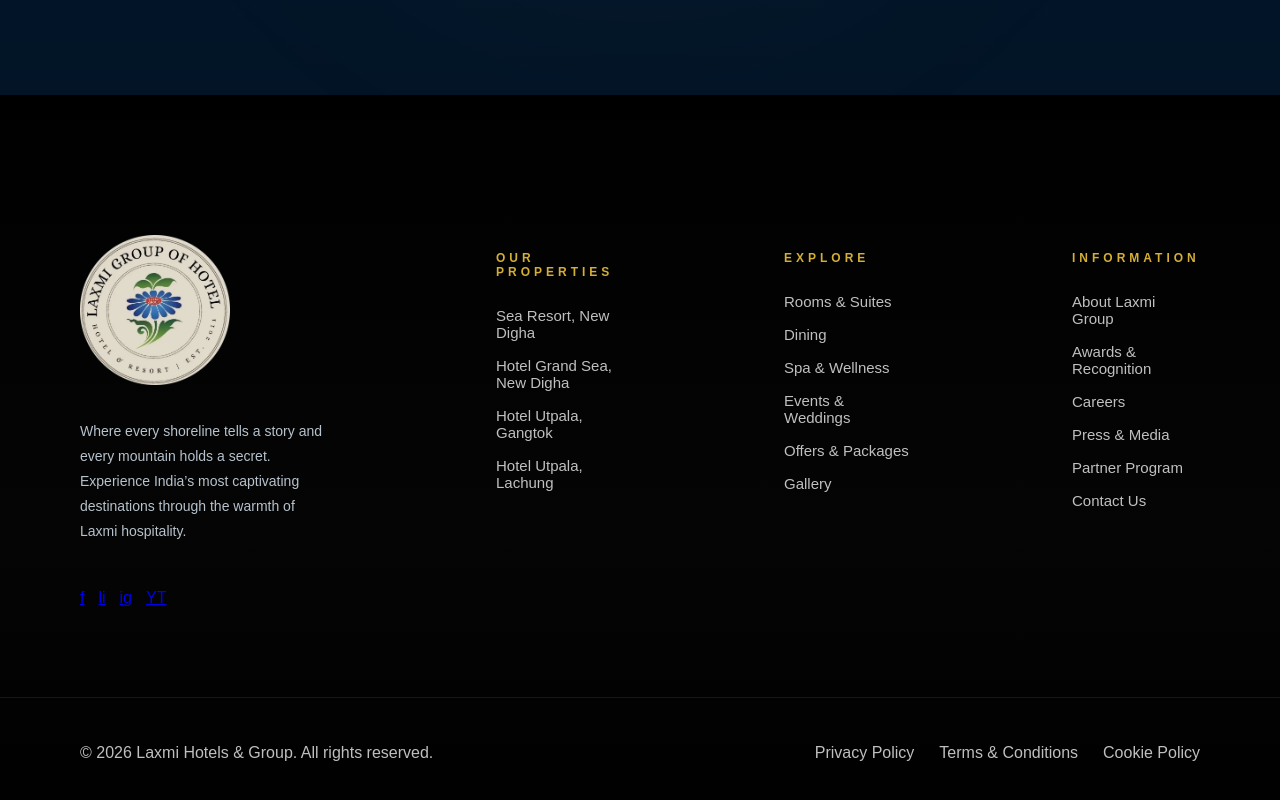
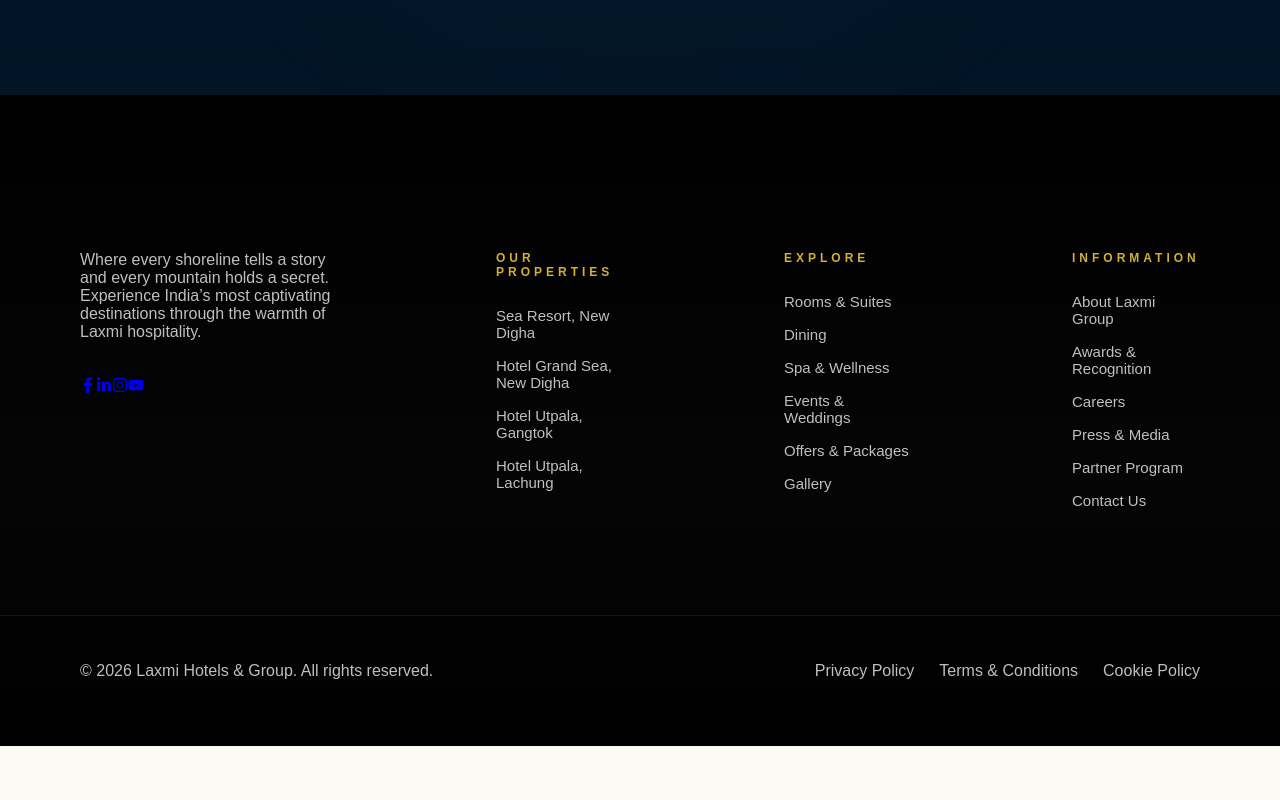
Before and after one commit to adarshhhgupta/laxmi-group-hotel, a React (Vite) app: page /sea-resort in a window 1280 px wide. Shown: the part 9597-10397 px from the top of the page. After the commit the page ends 10343 px from the top, so only its background shows below. Built offline with nearby package versions, Linux system fonts and the light colour scheme.

Commit message:
docs(readme): add system architecture, sequence flow, mind map & updated property details

```diff
--- a/package.json
+++ b/package.json
@@ -13,6 +13,7 @@
     "@emailjs/browser": "^4.4.1",
     "react": "^19.2.4",
     "react-dom": "^19.2.4",
+    "react-icons": "^5.7.0",
     "react-router-dom": "^7.15.1"
   },
   "devDependencies": {
--- a/src/components/Culinary.jsx
+++ b/src/components/Culinary.jsx
@@ -28,17 +28,16 @@ function Culinary() {
           {/* allfoodoptions */}
           <div className="culinary-tags">
 
-            {/* firstrow */}
   <div className="culinary-tags-row">
-              <span className="active">BENGALI</span>
+    <span>BENGALI</span>
     <span>SEAFOOD</span>
     <span>CONTINENTAL</span>
   </div>
 
-            {/* secondrow */}
   <div className="culinary-tags-row bottom">
     <span>PAN-ASIAN</span>
     <span>NORTH INDIAN</span>
+    <span>SOUTH INDIAN</span>
   </div>
 
 </div>
--- a/src/components/Footer.jsx
+++ b/src/components/Footer.jsx
@@ -1,5 +1,12 @@
 import React from "react";
 import logo from "../assets/laxmilogo.webp";
+
+import {
+  FaFacebookF,
+  FaLinkedinIn,
+  FaInstagram,
+  FaYoutube,
+} from "react-icons/fa";
 function Footer() {
   return (
     <footer className="footer">
@@ -7,14 +14,15 @@ function Footer() {
 
         {/* LEFT */}
        <div className="footer-left">
-  <img src={logo} alt="Laxmi Logo" className="footer-logo" />
 
-  <p className="footer-desc">
-    Where every shoreline tells a story and every mountain holds a secret.
-    Experience India’s most captivating destinations through the warmth of Laxmi hospitality.
+  <p className="footer-description">
+    Where every shoreline tells a story and every
+    mountain holds a secret. Experience India’s most
+    captivating destinations through the warmth of
+    Laxmi hospitality.
   </p>
 
-  <div className="social-icons">
+  <div className="social-links">
 
     <a
       href="https://www.facebook.com/share/1D5wDpUGs8/"
@@ -22,37 +30,38 @@ function Footer() {
       rel="noopener noreferrer"
       aria-label="Facebook"
     >
-    f
+      <FaFacebookF />
     </a>
 
     <a
-    href="https://www.linkedin.com/in/tanishq-jaiswal-361024387?utm_source=share_via&utm_content=profile&utm_medium=member_android"
+      href="https://www.linkedin.com/in/tanishq-jaiswal-361024387"
       target="_blank"
       rel="noopener noreferrer"
       aria-label="LinkedIn"
     >
-    li
+      <FaLinkedinIn />
     </a>
 
     <a
-    href="https://www.instagram.com/laxmigroupof_hotels?igsh=cG44czduNXN5Nm9w"
+      href="https://www.instagram.com/laxmigroupof_hotels"
       target="_blank"
       rel="noopener noreferrer"
       aria-label="Instagram"
     >
-    ig
+      <FaInstagram />
     </a>
 
     <a
-    href="https://youtube.com/@laxmigroupofhotels-q9e?si=r00sELctvaG2tYdt"
+      href="https://youtube.com/@laxmigroupofhotels-q9e"
       target="_blank"
       rel="noopener noreferrer"
       aria-label="YouTube"
     >
-    YT
+      <FaYoutube />
     </a>
 
   </div>
+
 </div>
 
         {/* OUR PROPERTIES */}
```
Also changed, not shown: 2 other files (tests, documents, lock files or other folders). Lines whose indentation alone changed are shown as unchanged.
